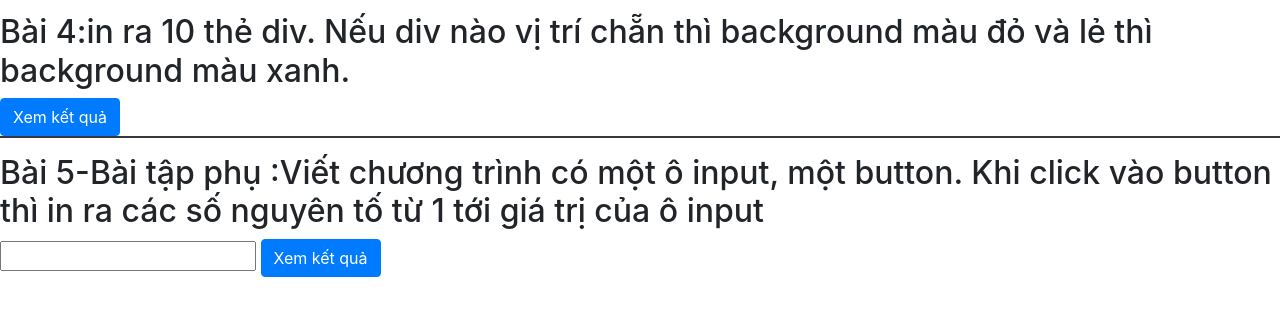
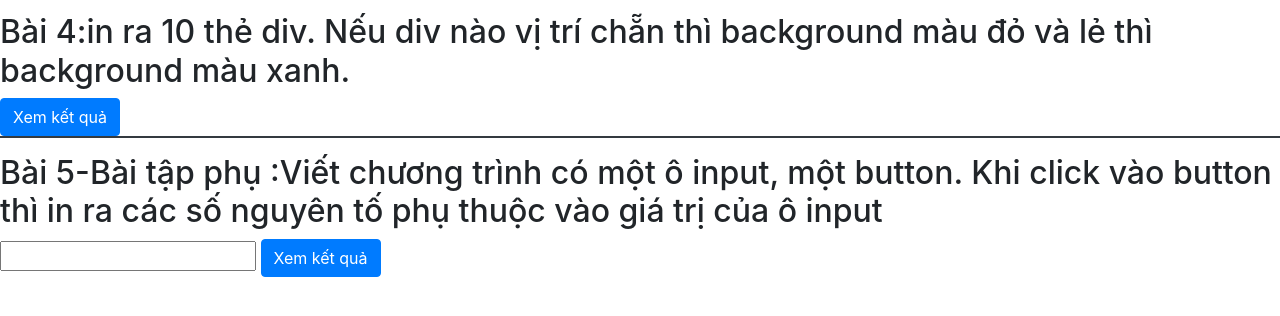
Before and after one commit to huyle142000/BaiTapJsbuoi6kemphu., a plain HTML site: page index.html in a window 1280 px wide. Shown: the part 288-604 px from the top of the page. Drawn offline with nearby package versions, Linux system fonts and the light colour scheme.

Commit message:
kiemtradenop

```diff
--- a/index.html
+++ b/index.html
@@ -40,7 +40,7 @@
     </div>
     <div class="form-group">
         <h2>Bài 5-Bài tập phụ :Viết chương trình có một ô input, một button. Khi click vào button
-            thì in ra các số nguyên tố từ 1 tới giá trị của ô input</h2>
+            thì in ra các số nguyên tố phụ thuộc vào  giá trị của ô input</h2>
             <input type="number" id="prime">
         <button class="btn btn-primary" id="primeNumber">Xem kết quả</button>
         <div id="resultprimeNumber" ></div>
```
